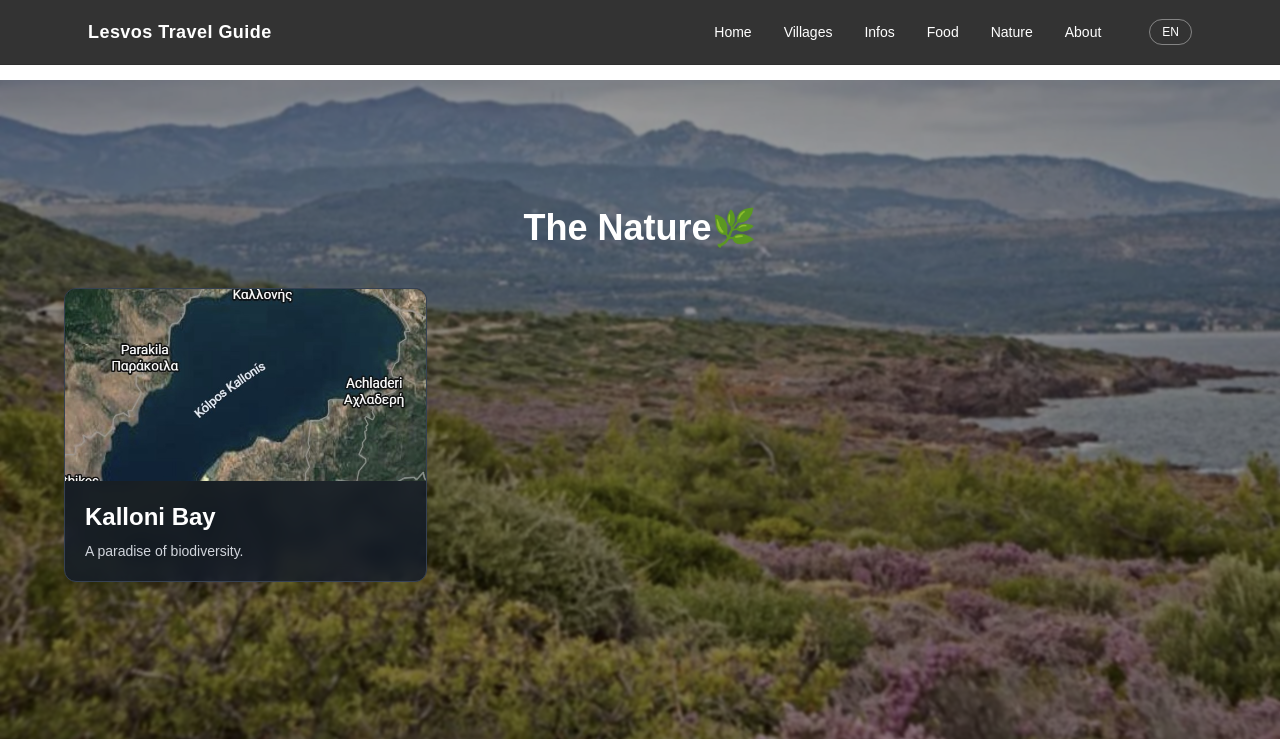
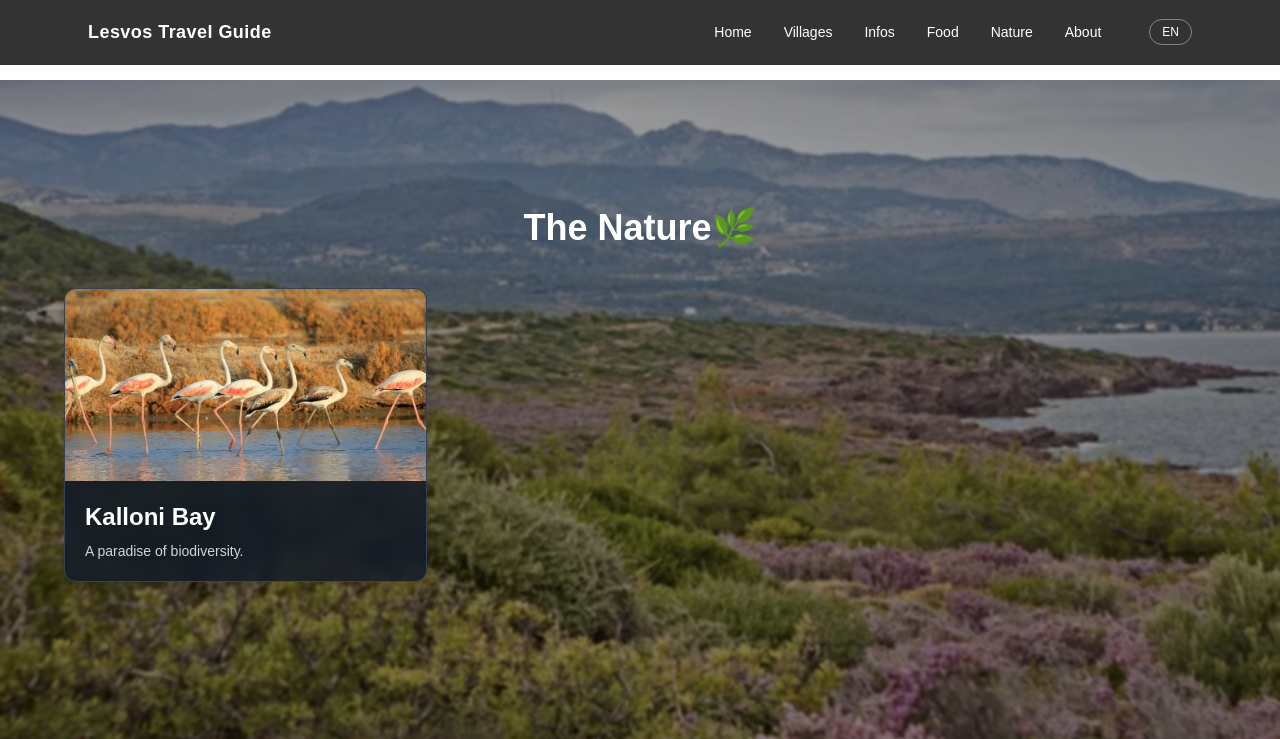
Before and after one commit to amamouridis06/lesvos-travel-guide, a Next.js app: page /nature in a window 1280 px wide. Shown: the top 739 px of the page. Built offline with nearby package versions, Linux system fonts and the light colour scheme.

Commit message:
Update page.tsx

```diff
--- a/app/nature/page.tsx
+++ b/app/nature/page.tsx
@@ -5,7 +5,7 @@ export default function NaturePage() {
     {
       slug: "kolpos-kallonis",
       name: "Kalloni Bay",
-      img: "/kolpos-kallonis1.jpg",
+      img: "/flamingo.jpeg",
       desc: "A paradise of biodiversity."
     },
     // {
```
